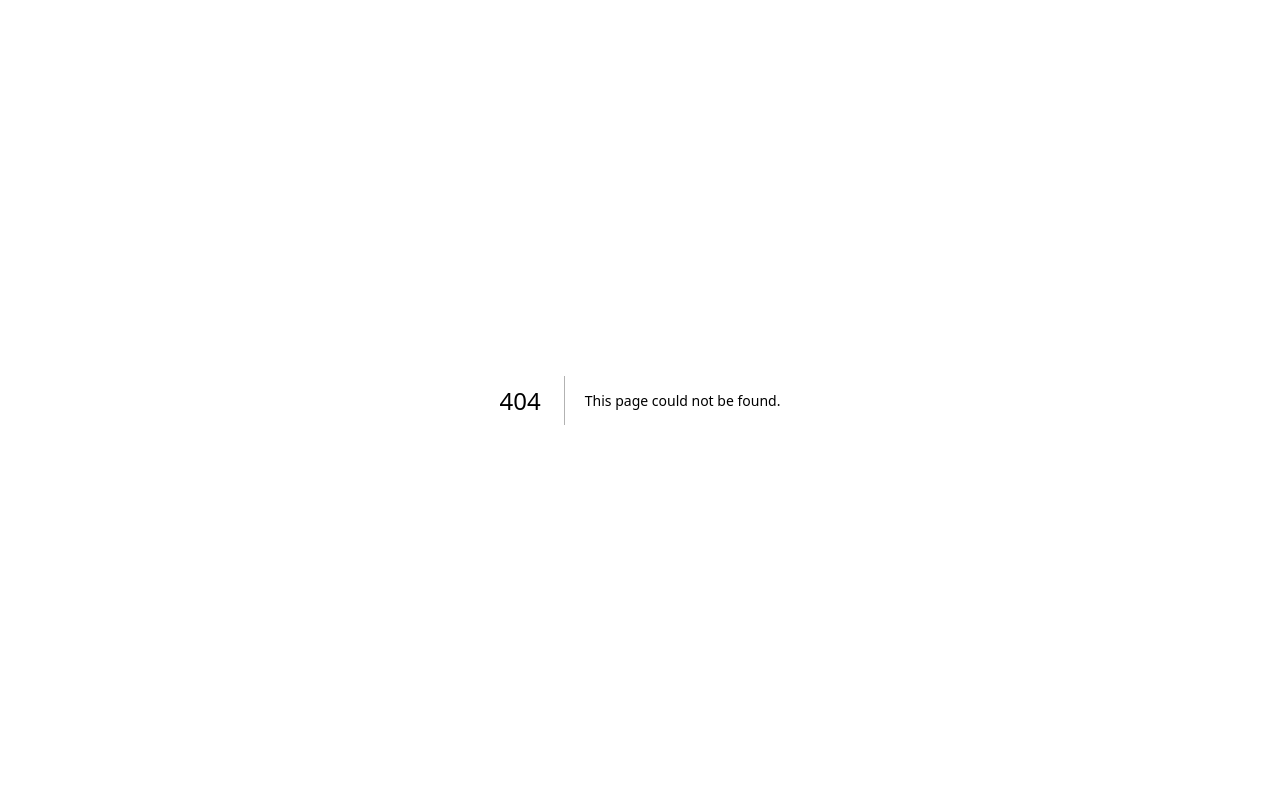
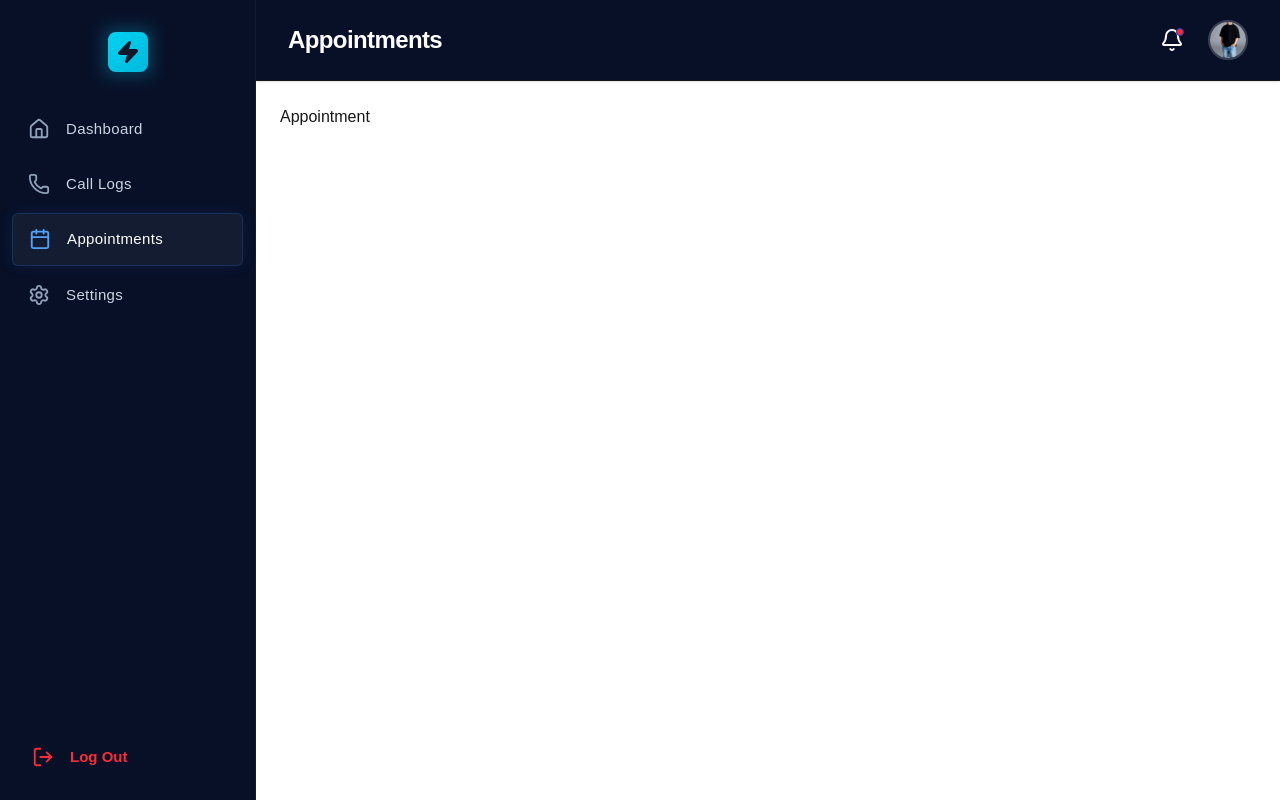
Before and after one commit to isratbiswas/betopia_dashboard, a Next.js app: page /appointment in a window 1280 px wide. Before the commit this address had no page. Built offline with nearby package versions, Linux system fonts and the light colour scheme.

Commit message:
create dashboard navbar

```diff
--- /dev/null
+++ b/src/app/(dashboardLayout)/appointment/page.jsx
@@ -0,0 +1,11 @@
+import React from "react";
+
+const Appointments = () => {
+  return (
+    <div>
+      <h2>Appointment</h2>
+    </div>
+  );
+};
+
+export default Appointments;
--- /dev/null
+++ b/src/app/(dashboardLayout)/call/page.jsx
@@ -0,0 +1,9 @@
+const page = () => {
+  return (
+    <div>
+      <h1>Call Back</h1>
+    </div>
+  );
+};
+
+export default page;
--- /dev/null
+++ b/src/app/(dashboardLayout)/setting/page.jsx
@@ -0,0 +1,11 @@
+import React from "react";
+
+const page = () => {
+  return (
+    <div>
+      <h3>Settings</h3>
+    </div>
+  );
+};
+
+export default page;
--- a/src/app/page.js
+++ b/src/app/page.js
@@ -1,4 +1,4 @@
-import DashboardLayout from "./dashboard/layout";
+import DashboardLayout from "./(dashboardLayout)/layout";
 
 export default function Home() {
   return (
--- a/src/components/modules/Dashboard/DashboardNavbar.jsx
+++ b/src/components/modules/Dashboard/DashboardNavbar.jsx
@@ -2,7 +2,7 @@ import { getCommonNavItems } from "@/lib/navItems.config";
 import DashboardNavbarContent from "./DashboardNavbarContent";
 
 const DashboardNavbar = () => {
-  const navItems = getCommonNavItems;
+  const navItems = getCommonNavItems();
   return (
     <div>
       <DashboardNavbarContent navItems={navItems} />
--- a/src/components/modules/Dashboard/DashboardNavbarContent.jsx
+++ b/src/components/modules/Dashboard/DashboardNavbarContent.jsx
@@ -1,19 +1,17 @@
+"use client";
+import Image from "next/image";
+import { usePathname } from "next/navigation";
+import React from "react";
 import { BellIcon } from "lucide-react";
-import Image from "next/image";
-import React from "react";
-
 const DashboardNavbarContent = ({ navItems }) => {
+  const pathname = usePathname();
+  const activeItem = navItems[0]?.items.find((item) => item.href === pathname);
   return (
     <header className="sticky top-0 z-50 w-full border-b bg-[#081028] shadow-sm">
       <div className="flex items-center justify-between h-20 px-6 md:px-8">
         {/* Left: Page Title */}
         <h1 className="text-white text-2xl font-semibold tracking-tight">
-          {/* <h3>
-            {navItems[0]?.items((item, index) => (
-              <h3 key={index}>{item.title}</h3>
-            ))}
-          </h3> */}
-          <h3>Overview</h3>
+          {activeItem?.title || "Dashboard"}
         </h1>
 
         {/* Right: Icons & Profile */}
```
Also changed, not shown: src/app/(dashboardLayout)/layout.jsx (renamed from src/app/dashboard/layout.jsx).
